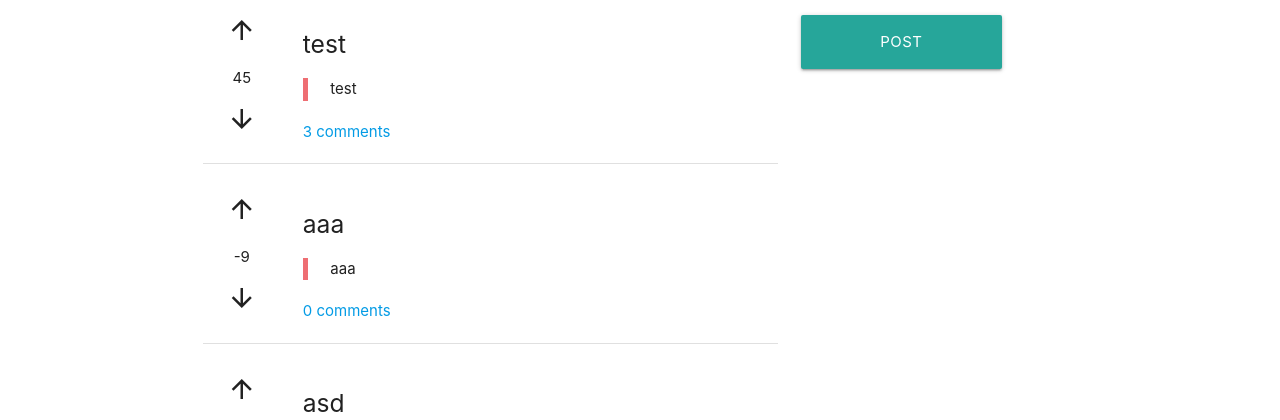
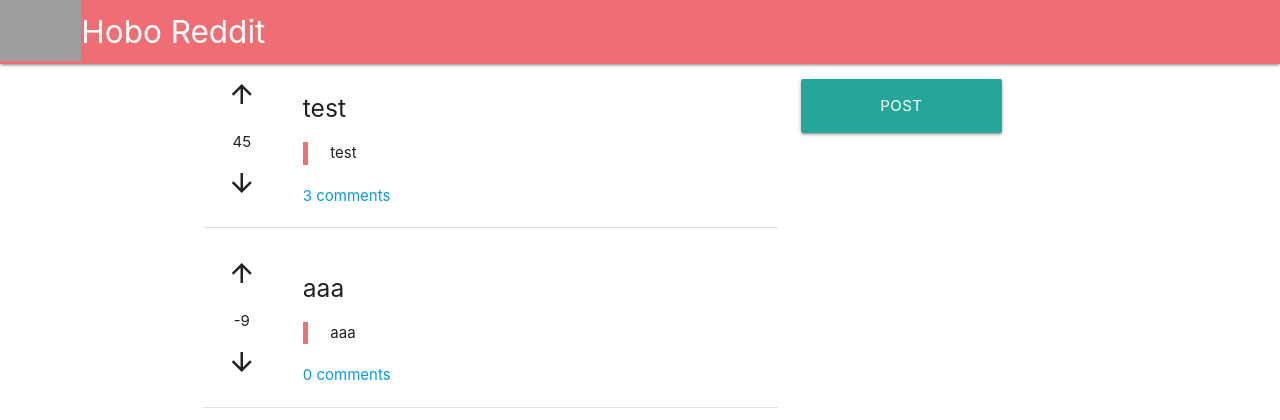
Before and after one commit to ossaris56/flasktutorial, a Flask app: page / in a window 1280 px wide. Shown: the top 420 px of the page. Run offline with Flask 2, Linux system fonts and the light colour scheme; grey boxes are pictures that could not be loaded.

Commit message:
added nav

```diff
--- a/templates/comments.html
+++ b/templates/comments.html
@@ -5,6 +5,7 @@
   <title>Reddit with Flask</title>
 </head>
 <body>
+  {% include 'nav.html' %}
   <div class="container">
     <div class="row">
       <div class="col s8">
--- a/templates/index.html
+++ b/templates/index.html
@@ -1,13 +1,13 @@
 <!DOCTYPE html>
 <html>
 <head>
-  <meta charset="UTF-8">
   {% include 'header.html' %}
   <link href="https://fonts.googleapis.com/icon?family=Material+Icons" rel="stylesheet">
   <script src="../static/script.js"></script>
   <title>Reddit with Flask</title>
 </head>
 <body>
+  {% include 'nav.html' %}
   <div class="container">
     <div class="row">
       <div class="col s8">
--- /dev/null
+++ b/templates/nav.html
@@ -0,0 +1,8 @@
+  <nav>
+    <div class="nav-wrapper">
+      <a href="/"><img src="https://np-overflow.club/images/full-black.png" alt="logo" height="61px"></a>
+      <a href="/" class="brand-logo">
+        Hobo Reddit
+      </a>
+    </div>
+  </nav>
--- a/templates/post.html
+++ b/templates/post.html
@@ -5,6 +5,7 @@
   <title>Post</title>
 </head>
 <body>
+  {% include 'nav.html' %}
   <div class="container">
     <form class="col s12" action="/post" method="POST">
       <h2 class="header light-blue-text">Post a discussion</h2>
```
Lines whose indentation alone changed are shown as unchanged.
